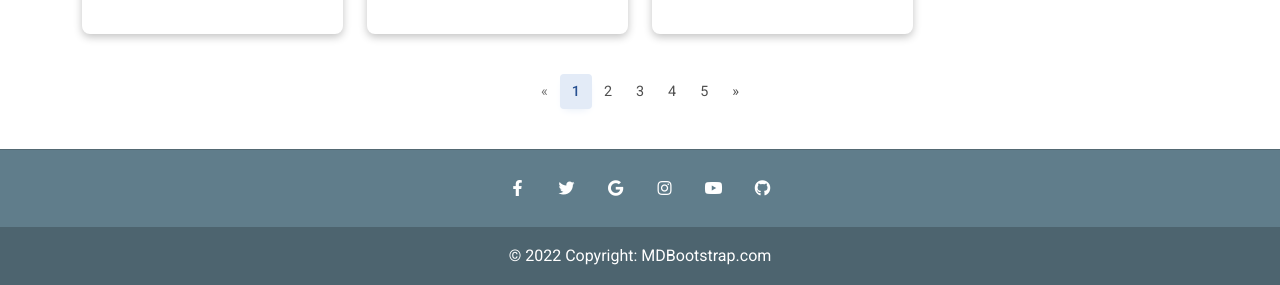
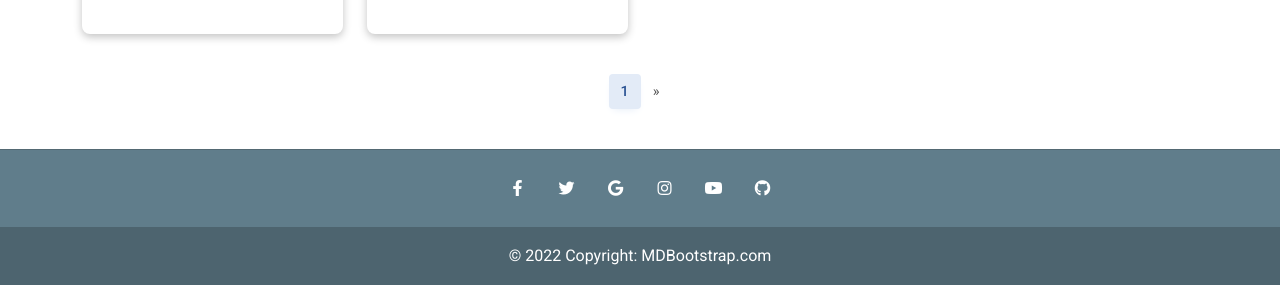
Before and after one commit to dcueva7/E-Commerce-Application, a Django app: page /home/ in a window 1280 px wide. Shown: the part 924-1209 px from the top of the page. Run offline with Django 4.2, Linux system fonts and the light colour scheme; data comes from the database, SQL or seed files in the repository; some libraries are stand-ins or nearby versions.

Commit message:
Added pagination.  Only showing active page and next/prev arrows when appropriate

```diff
--- a/myapp/views.py
+++ b/myapp/views.py
@@ -6,6 +6,7 @@ from .models import Item, OrderItem, Order
 
 class HomeView(ListView):
     model = Item
+    paginate_by = 2
     template_name = 'index.html'
 
 
--- a/templates/index.html
+++ b/templates/index.html
@@ -358,23 +358,23 @@
           class="d-flex justify-content-center mt-3"
         >
           <ul class="pagination">
-            <li class="page-item disabled">
-              <a class="page-link" href="#" aria-label="Previous">
+            {% if page_obj.has_previous %}
+            <li class="page-item">
+              <a class="page-link" href="?page={{ page_obj.previous_page_number }}" aria-label="Previous">
                 <span aria-hidden="true">&laquo;</span>
               </a>
             </li>
+            {% endif %}
             <li class="page-item active">
-              <a class="page-link" href="#">1</a>
+              <a class="page-link" href="?page={{ page_obj.number }}">{{ page_obj.number }}</a>
             </li>
-            <li class="page-item"><a class="page-link" href="#">2</a></li>
-            <li class="page-item"><a class="page-link" href="#">3</a></li>
-            <li class="page-item"><a class="page-link" href="#">4</a></li>
-            <li class="page-item"><a class="page-link" href="#">5</a></li>
+            {% if page_obj.has_next %}
             <li class="page-item">
-              <a class="page-link" href="#" aria-label="Next">
+              <a class="page-link" href="?page={{ page_obj.next_page_number }}" aria-label="Next">
                 <span aria-hidden="true">&raquo;</span>
               </a>
             </li>
+            {% endif %}
           </ul>
         </nav>
         <!-- Pagination -->
```
